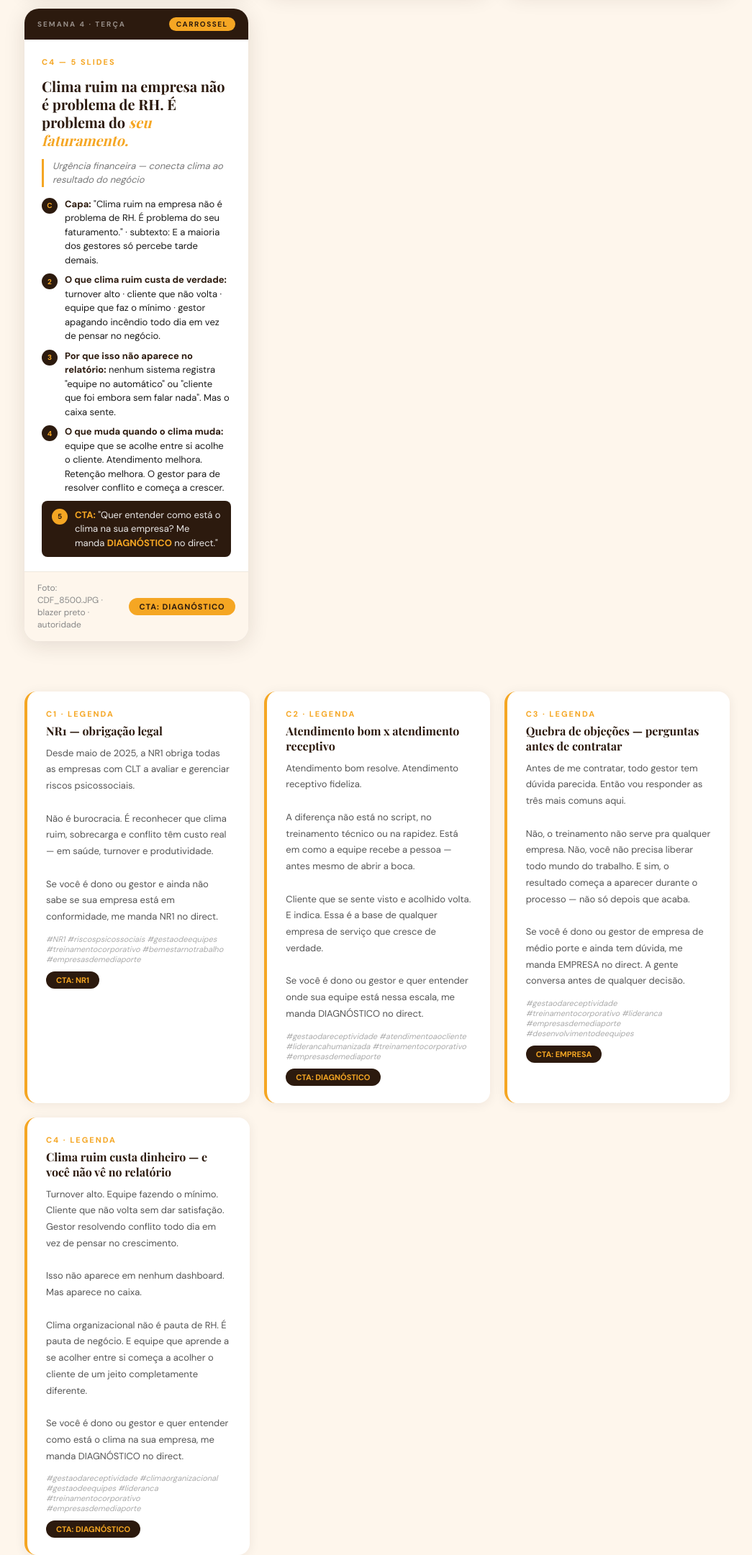
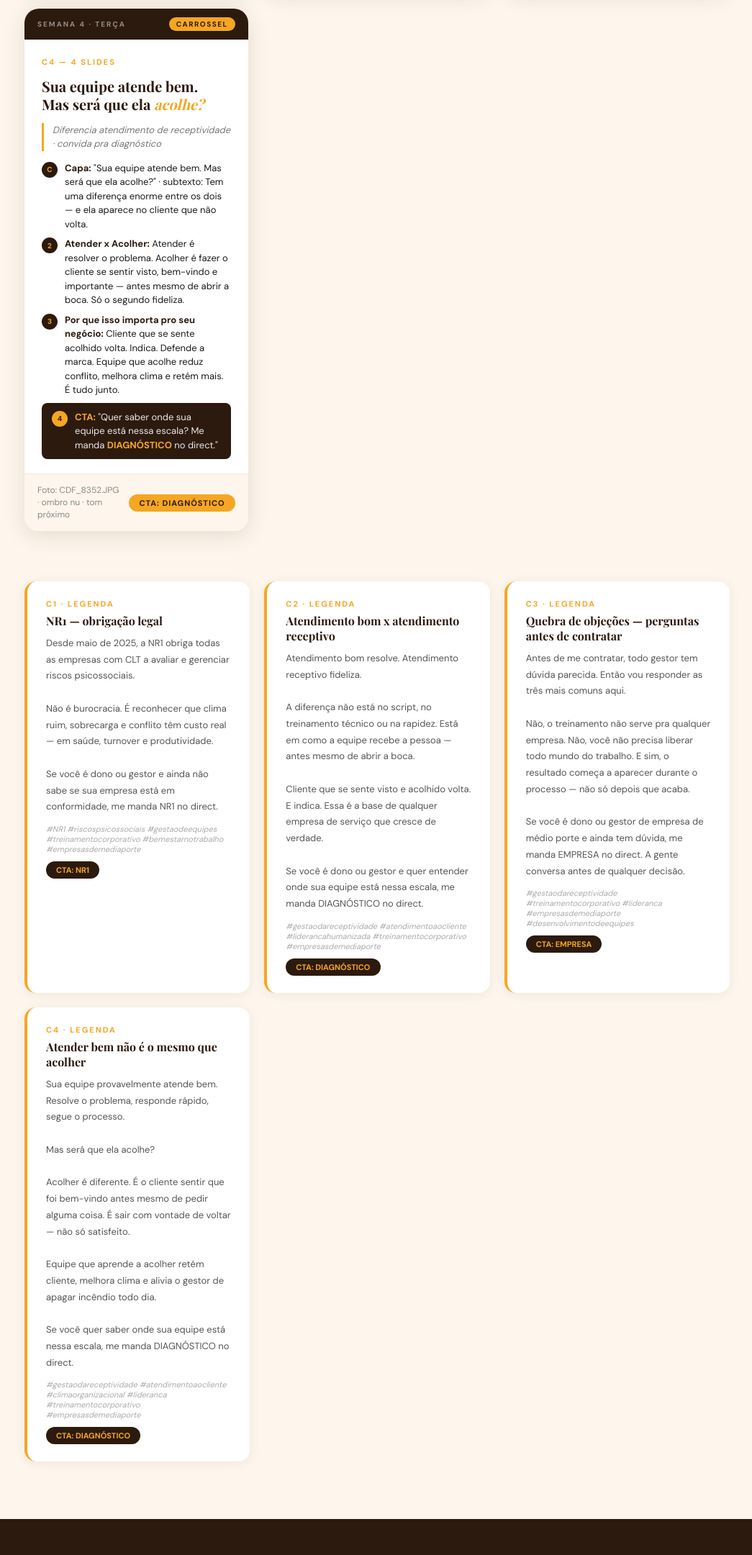
Before and after one commit to pedronicolasmm-coder/Simone-Maio-Junho, a plain HTML site: page index.html in a window 1280 px wide. Shown: the part 1480-3641 px from the top of the page at 72% size, without its empty margins (116-1161 px from the left). Drawn offline with nearby package versions, Linux system fonts and the light colour scheme; a web font is replaced by a local one.

Commit message:
Update index.html

```diff
--- a/index.html
+++ b/index.html
@@ -170,7 +170,7 @@ footer strong{color:var(--amarelo);}
         <div class="slide-item"><div class="slide-num">C</div><div class="slide-txt"><strong>Capa:</strong> "A NR1 mudou. Sua empresa está em conformidade?" · subtexto: Riscos psicossociais agora são obrigação legal</div></div>
         <div class="slide-item"><div class="slide-num">2</div><div class="slide-txt"><strong>O que mudou:</strong> Desde maio de 2025, toda empresa com CLT precisa identificar e controlar riscos psicossociais</div></div>
         <div class="slide-item"><div class="slide-num">3</div><div class="slide-txt"><strong>O que são riscos psicossociais:</strong> assédio, sobrecarga, conflitos, falta de clareza de função, clima hostil</div></div>
-        <div class="slide-item"><div class="slide-num">4</div><div class="slide-txt"><strong>Checklist:</strong> diagnóstico documentado · plano de ação · registros · treinamento para líderes</div></div>
+        <div class="slide-item"><div class="slide-num">4</div><div class="slide-txt"><strong>Checklist — o que está incluído:</strong> Diagnóstico · Mapeamento por setores · Relatório Técnico · Plano de ação estratégico · Sensibilização para as equipes · ✔️ Documentação exigida para NR1</div></div>
         <div class="slide-item slide-cta"><div class="slide-num" style="background:var(--amarelo);color:var(--marrom);">5</div><div class="slide-txt"><strong style="color:var(--amarelo);">CTA:</strong> "Sua empresa precisa de um diagnóstico? Me manda <strong>NR1</strong> no direct."</div></div>
       </div>
     </div>
@@ -235,19 +235,18 @@ footer strong{color:var(--amarelo);}
       <span class="card-tipo">Carrossel</span>
     </div>
     <div class="card-body">
-      <div class="card-pretitulo">C4 — 5 slides</div>
-      <div class="card-titulo">Clima ruim na empresa não é problema de RH. É problema do <em>seu faturamento.</em></div>
-      <div class="card-subtitulo">Urgência financeira — conecta clima ao resultado do negócio</div>
+      <div class="card-pretitulo">C4 — 4 slides</div>
+      <div class="card-titulo">Sua equipe atende bem.<br>Mas será que ela <em>acolhe?</em></div>
+      <div class="card-subtitulo">Diferencia atendimento de receptividade · convida pra diagnóstico</div>
       <div class="slides-lista">
-        <div class="slide-item"><div class="slide-num">C</div><div class="slide-txt"><strong>Capa:</strong> "Clima ruim na empresa não é problema de RH. É problema do seu faturamento." · subtexto: E a maioria dos gestores só percebe tarde demais.</div></div>
-        <div class="slide-item"><div class="slide-num">2</div><div class="slide-txt"><strong>O que clima ruim custa de verdade:</strong> turnover alto · cliente que não volta · equipe que faz o mínimo · gestor apagando incêndio todo dia em vez de pensar no negócio.</div></div>
-        <div class="slide-item"><div class="slide-num">3</div><div class="slide-txt"><strong>Por que isso não aparece no relatório:</strong> nenhum sistema registra "equipe no automático" ou "cliente que foi embora sem falar nada". Mas o caixa sente.</div></div>
-        <div class="slide-item"><div class="slide-num">4</div><div class="slide-txt"><strong>O que muda quando o clima muda:</strong> equipe que se acolhe entre si acolhe o cliente. Atendimento melhora. Retenção melhora. O gestor para de resolver conflito e começa a crescer.</div></div>
-        <div class="slide-item slide-cta"><div class="slide-num" style="background:var(--amarelo);color:var(--marrom);">5</div><div class="slide-txt"><strong style="color:var(--amarelo);">CTA:</strong> "Quer entender como está o clima na sua empresa? Me manda <strong>DIAGNÓSTICO</strong> no direct."</div></div>
+        <div class="slide-item"><div class="slide-num">C</div><div class="slide-txt"><strong>Capa:</strong> "Sua equipe atende bem. Mas será que ela acolhe?" · subtexto: Tem uma diferença enorme entre os dois — e ela aparece no cliente que não volta.</div></div>
+        <div class="slide-item"><div class="slide-num">2</div><div class="slide-txt"><strong>Atender x Acolher:</strong> Atender é resolver o problema. Acolher é fazer o cliente se sentir visto, bem-vindo e importante — antes mesmo de abrir a boca. Só o segundo fideliza.</div></div>
+        <div class="slide-item"><div class="slide-num">3</div><div class="slide-txt"><strong>Por que isso importa pro seu negócio:</strong> Cliente que se sente acolhido volta. Indica. Defende a marca. Equipe que acolhe reduz conflito, melhora clima e retém mais. É tudo junto.</div></div>
+        <div class="slide-item slide-cta"><div class="slide-num" style="background:var(--amarelo);color:var(--marrom);">4</div><div class="slide-txt"><strong style="color:var(--amarelo);">CTA:</strong> "Quer saber onde sua equipe está nessa escala? Me manda <strong>DIAGNÓSTICO</strong> no direct."</div></div>
       </div>
     </div>
     <div class="card-footer">
-      <span class="card-footer-txt">Foto: CDF_8500.JPG · blazer preto · autoridade</span>
+      <span class="card-footer-txt">Foto: CDF_8352.JPG · ombro nu · tom próximo</span>
       <span class="card-cta-badge">CTA: DIAGNÓSTICO</span>
     </div>
   </div>
@@ -293,15 +292,17 @@ Se você é dono ou gestor de empresa de médio porte e ainda tem dúvida, me ma
   </div>
   <div class="legenda-card">
     <div class="leg-num">C4 · Legenda</div>
-    <div class="leg-titulo">Clima ruim custa dinheiro — e você não vê no relatório</div>
-    <div class="leg-texto">Turnover alto. Equipe fazendo o mínimo. Cliente que não volta sem dar satisfação. Gestor resolvendo conflito todo dia em vez de pensar no crescimento.
+    <div class="leg-titulo">Atender bem não é o mesmo que acolher</div>
+    <div class="leg-texto">Sua equipe provavelmente atende bem. Resolve o problema, responde rápido, segue o processo.
 
-Isso não aparece em nenhum dashboard. Mas aparece no caixa.
+Mas será que ela acolhe?
 
-Clima organizacional não é pauta de RH. É pauta de negócio. E equipe que aprende a se acolher entre si começa a acolher o cliente de um jeito completamente diferente.
+Acolher é diferente. É o cliente sentir que foi bem-vindo antes mesmo de pedir alguma coisa. É sair com vontade de voltar — não só satisfeito.
 
-Se você é dono ou gestor e quer entender como está o clima na sua empresa, me manda DIAGNÓSTICO no direct.</div>
-    <div class="leg-hashtags">#gestaodareceptividade #climaorganizacional #gestaodeequipes #lideranca #treinamentocorporativo #empresasdemediaporte</div>
+Equipe que aprende a acolher retém cliente, melhora clima e alivia o gestor de apagar incêndio todo dia.
+
+Se você quer saber onde sua equipe está nessa escala, me manda DIAGNÓSTICO no direct.</div>
+    <div class="leg-hashtags">#gestaodareceptividade #atendimentoaocliente #climaorganizacional #lideranca #treinamentocorporativo #empresasdemediaporte</div>
     <span class="leg-cta-badge">CTA: DIAGNÓSTICO</span>
   </div>
 </div>
@@ -400,7 +401,7 @@ Se você é dono ou gestor e quer entender como está o clima na sua empresa, me
       <tr><td>V2</td><td>2</td><td>Quinta</td><td><span class="badge-v">Vídeo</span></td><td>Vivência do acolhimento</td><td>IMG_7928.MOV</td><td>EMPRESA</td></tr>
       <tr><td>C3</td><td>3</td><td>Terça</td><td><span class="badge-c">Carrossel</span></td><td>3 perguntas antes de contratar</td><td>CDF_8144.JPG</td><td><strong>EMPRESA</strong></td></tr>
       <tr><td>V3</td><td>3</td><td>Quinta</td><td><span class="badge-v">Vídeo</span></td><td>Não é palestra. É processo.</td><td class="alerta-cell">⚠ Gravar novo + cortes</td><td>EMPRESA</td></tr>
-      <tr><td>C4</td><td>4</td><td>Terça</td><td><span class="badge-c">Carrossel</span></td><td>Clima ruim custa faturamento</td><td>CDF_8500.JPG</td><td><strong>DIAGNÓSTICO</strong></td></tr>
+      <tr><td>C4</td><td>4</td><td>Terça</td><td><span class="badge-c">Carrossel</span></td><td>Atender x Acolher — a diferença</td><td>CDF_8352.JPG</td><td><strong>DIAGNÓSTICO</strong></td></tr>
       <tr><td>V4</td><td>4</td><td>Quinta</td><td><span class="badge-v">Vídeo</span></td><td>NR1 em 30 segundos</td><td class="alerta-cell">⚠ Gravar novo</td><td><strong>NR1</strong></td></tr>
     </tbody>
   </table>
```
